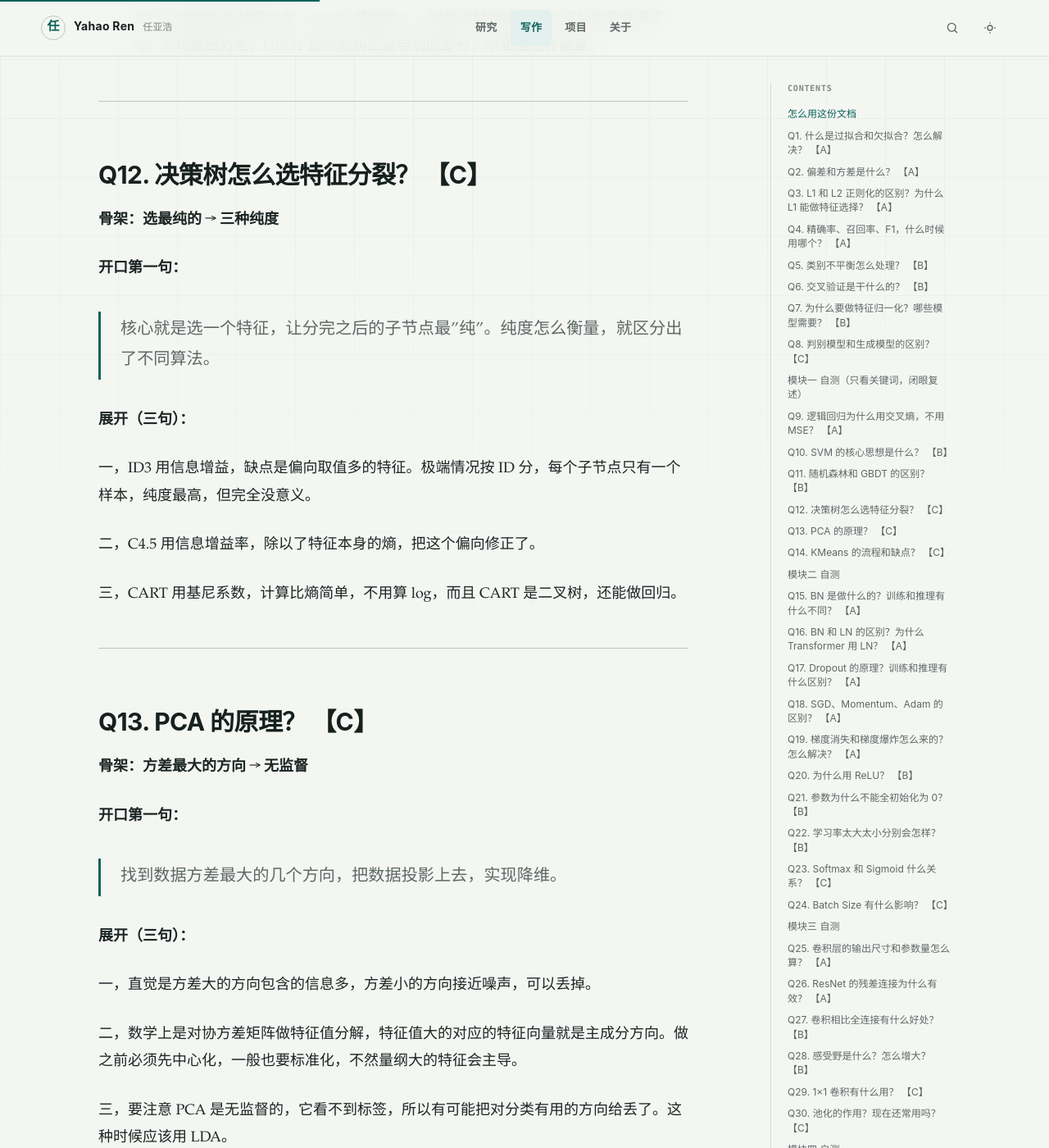
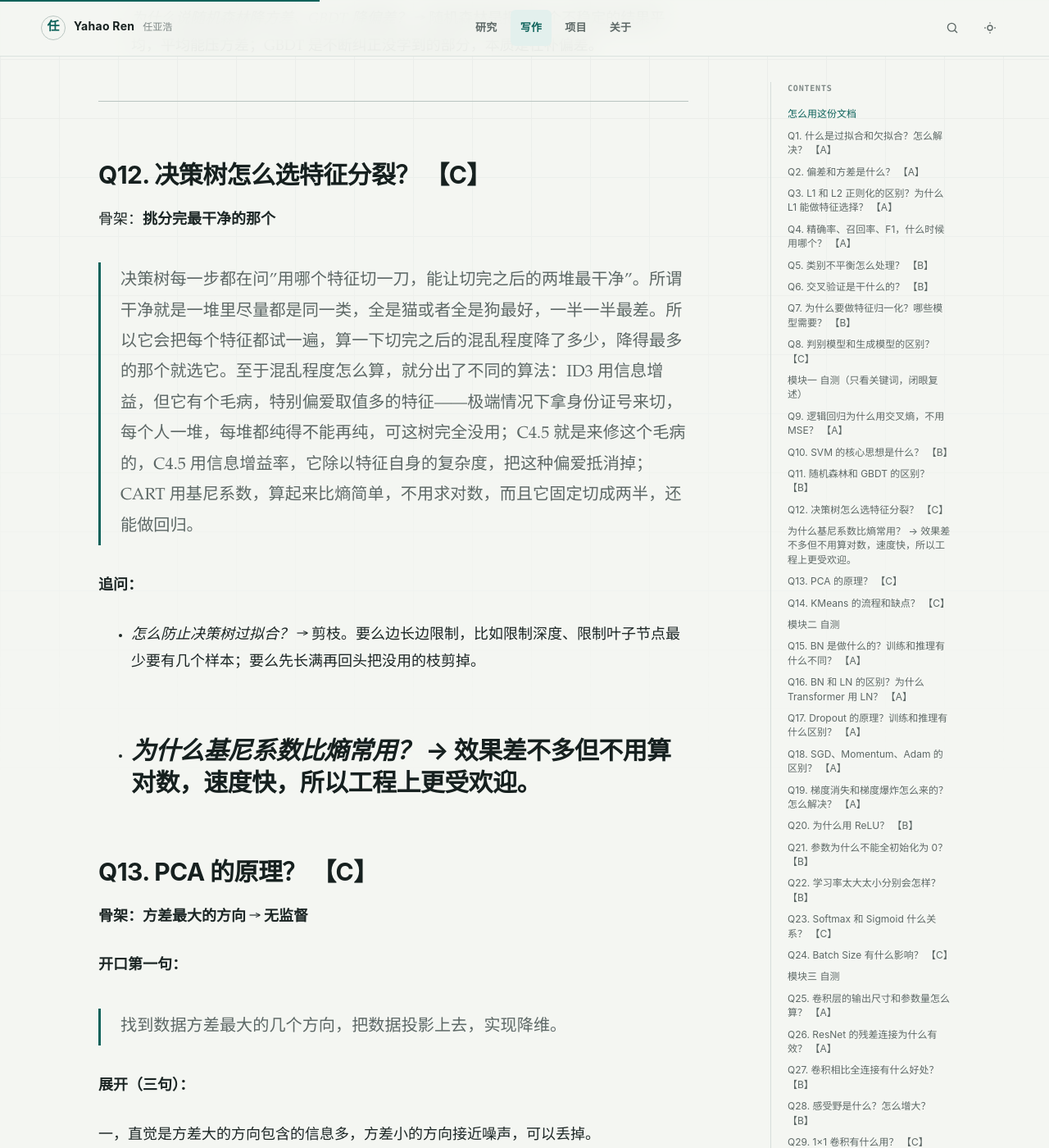
Before and after one commit to YahaoRen/yahaoren.github.io, a Jekyll site: the page built from _notes/机器学习 深度学习 面试背诵版.md, in a window 1280 px wide and 1400 px high, scrolled down 10917 px. Shown: the whole window at 82% size. Built offline with Jekyll 4.4.1, drawn with Linux system fonts in a browser that asks for light colours.

Commit message:
vault backup: 2026-08-30 16:28:20

```diff
--- a/_notes/机器学习 深度学习 面试背诵版.md
+++ b/_notes/机器学习 深度学习 面试背诵版.md
@@ -236,20 +236,14 @@ L2 是权重越小、推得越轻。从 1 推到 0.1 很快，从 0.1 推到 0.0
 
 ## Q12. 决策树怎么选特征分裂？ 【C】
 
-**骨架：选最纯的 → 三种纯度**
+骨架：**挑分完最干净的那个**
 
-**开口第一句：**
+> 决策树每一步都在问"用哪个特征切一刀，能让切完之后的两堆最干净"。所谓干净就是一堆里尽量都是同一类，全是猫或者全是狗最好，一半一半最差。所以它会把每个特征都试一遍，算一下切完之后的混乱程度降了多少，降得最多的那个就选它。至于混乱程度怎么算，就分出了不同的算法：ID3 用信息增益，但它有个毛病，特别偏爱取值多的特征——极端情况下拿身份证号来切，每个人一堆，每堆都纯得不能再纯，可这树完全没用；C4.5 就是来修这个毛病的，C4.5 用信息增益率，它除以特征自身的复杂度，把这种偏爱抵消掉；CART 用基尼系数，算起来比熵简单，不用求对数，而且它固定切成两半，还能做回归。
 
-> 核心就是选一个特征，让分完之后的子节点最"纯"。纯度怎么衡量，就区分出了不同算法。
+**追问：**
 
-**展开（三句）：**
-
-一，ID3 用信息增益，缺点是偏向取值多的特征。极端情况按 ID 分，每个子节点只有一个样本，纯度最高，但完全没意义。
-
-二，C4.5 用信息增益率，除以了特征本身的熵，把这个偏向修正了。
-
-三，CART 用基尼系数，计算比熵简单，不用算 log，而且 CART 是二叉树，还能做回归。
-
+- _怎么防止决策树过拟合？_ → 剪枝。要么边长边限制，比如限制深度、限制叶子节点最少要有几个样本；要么先长满再回头把没用的枝剪掉。
+- _为什么基尼系数比熵常用？_ → 效果差不多但不用算对数，速度快，所以工程上更受欢迎。
 ---
 
 ## Q13. PCA 的原理？ 【C】
```
